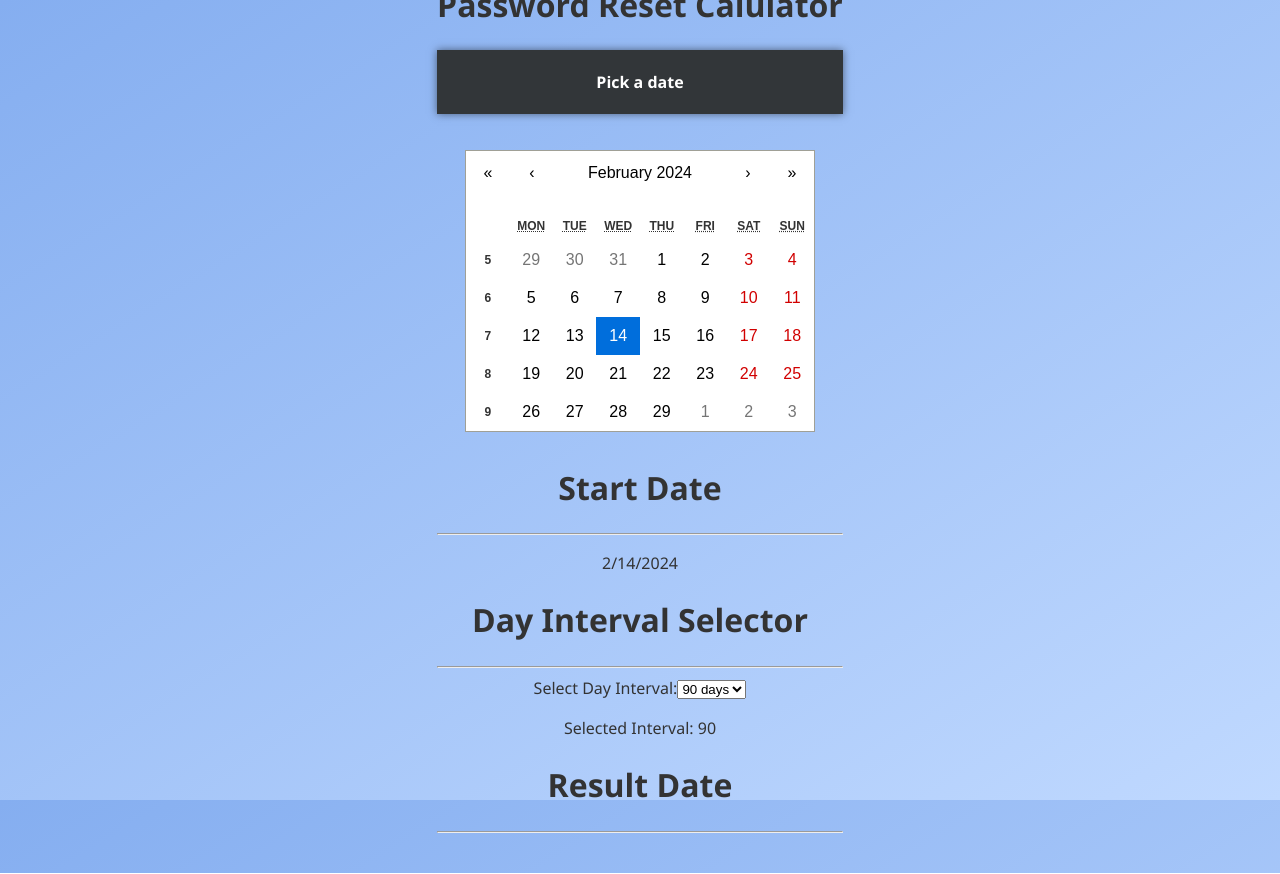
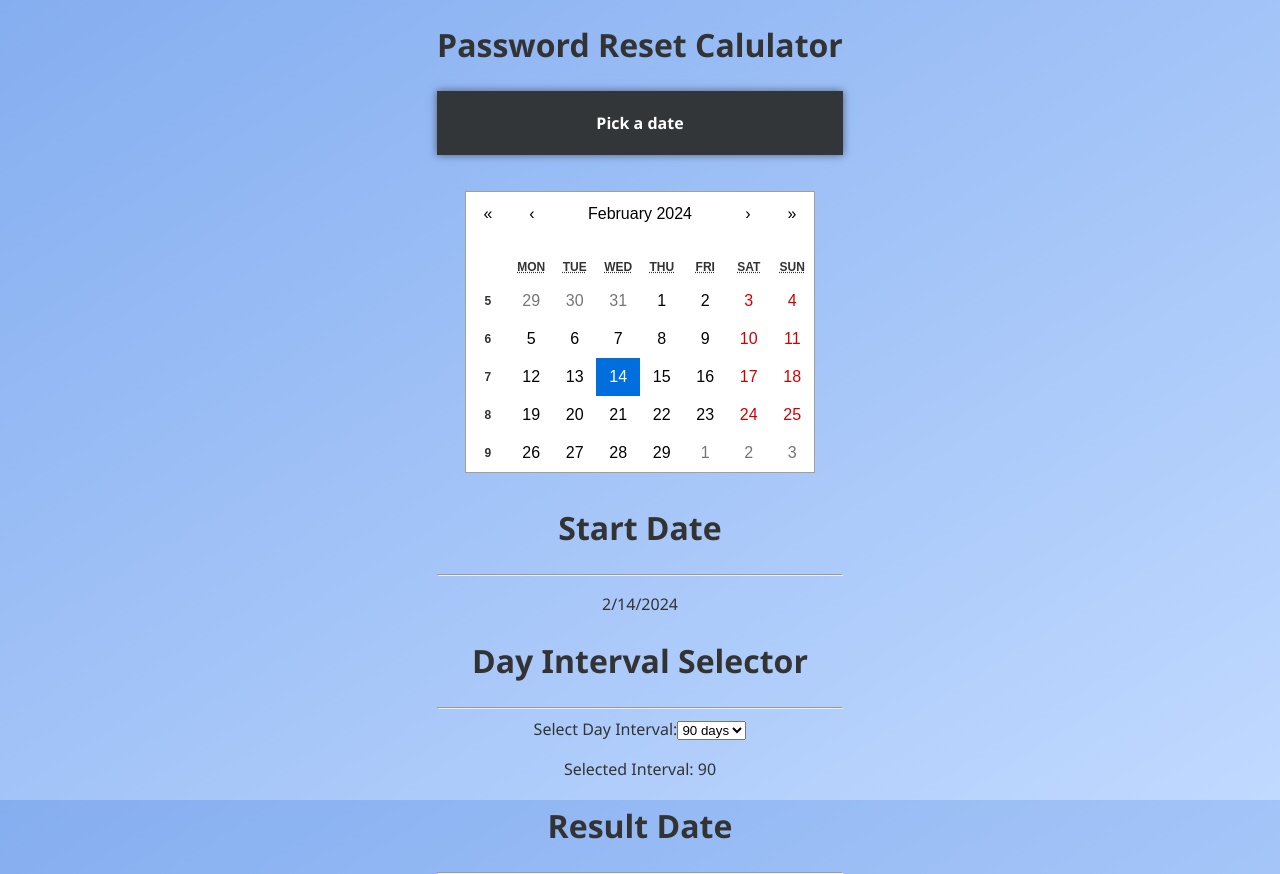
Before and after one commit to pawscanthack/date-interval-calculator, a React (Vite) app: page / in a window 1280 px wide. Built offline with nearby package versions, Linux system fonts and the light colour scheme.

Commit message:
Adjusting CSS

```diff
--- a/src/css/App.css
+++ b/src/css/App.css
@@ -1,8 +1,9 @@
 #root {
-  max-width: 1280px;
+  max-width: 100vw;
   margin: 0 auto;
   padding: 2rem;
   text-align: center;
+  max-height: 100vh;
 }
 body {
   background: linear-gradient(to bottom right, #85aef0, #c0d9ff);
```
